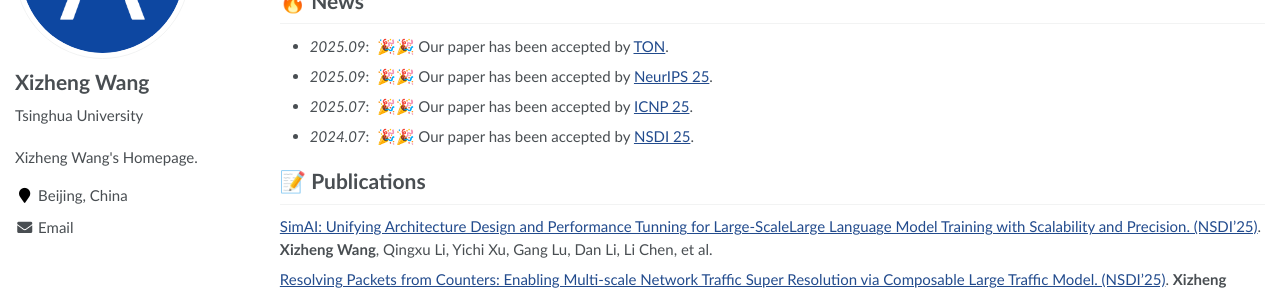
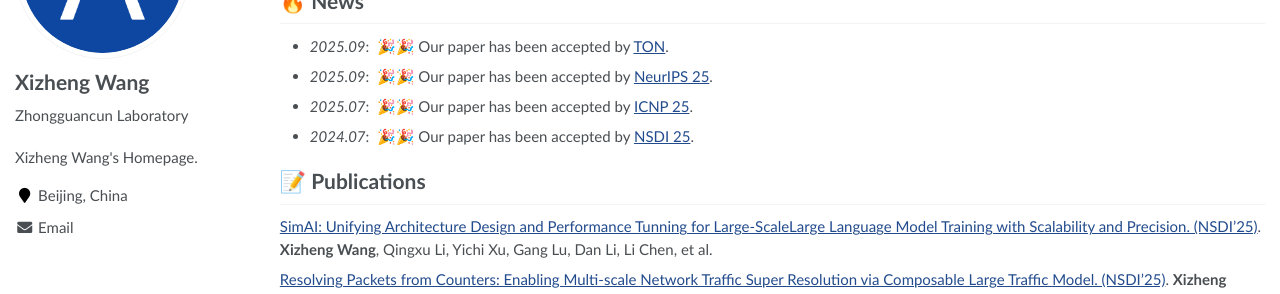
Before and after one commit to wxzisk/wxzisk.github.io, a Jekyll site: the page built from _pages/about.md, in a window 1280 px wide. Shown: the part 207-501 px from the top of the page. Built offline with Jekyll 4.4.1, drawn with Linux system fonts in a browser that asks for light colours.

Commit message:
Update author bio and email in config file

```diff
--- a/_config.yml
+++ b/_config.yml
@@ -23,12 +23,12 @@ baidu_site_verification  :  # get baidu_site_verification from https://ziyuan.ba
 author:
   name             : "Xizheng Wang"
   avatar           : "images/android-chrome-512x512.png"
-  bio              : "Tsinghua University"
+  bio              : "Zhongguancun Laboratory"
   location         : "Beijing, China"
   employer         :
   pubmed           :
   # googlescholar    : # "https://scholar.google.com/citations?user=YOUR_GOOGLE_SCHOLAR_ID"
-  email            : "wang-xz22@mails.tsinghua.edu.cn"
+  email            : "wangxz@zgclab.edu.cn"
   researchgate     :  # e.g., "https://www.researchgate.net/profile/yourprofile"
   uri              :
   bitbucket        :
```
